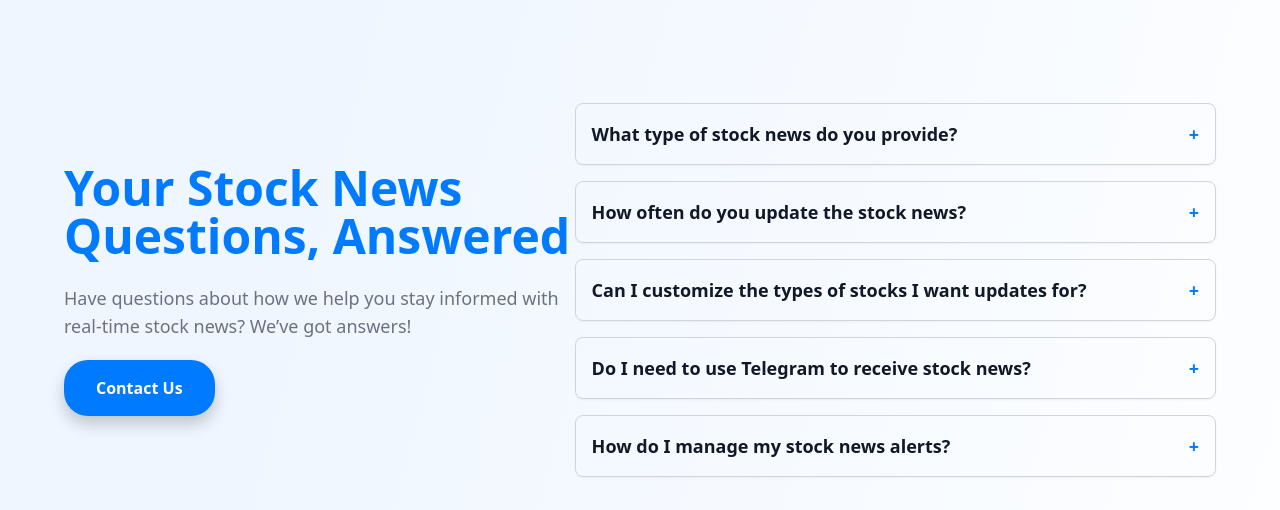
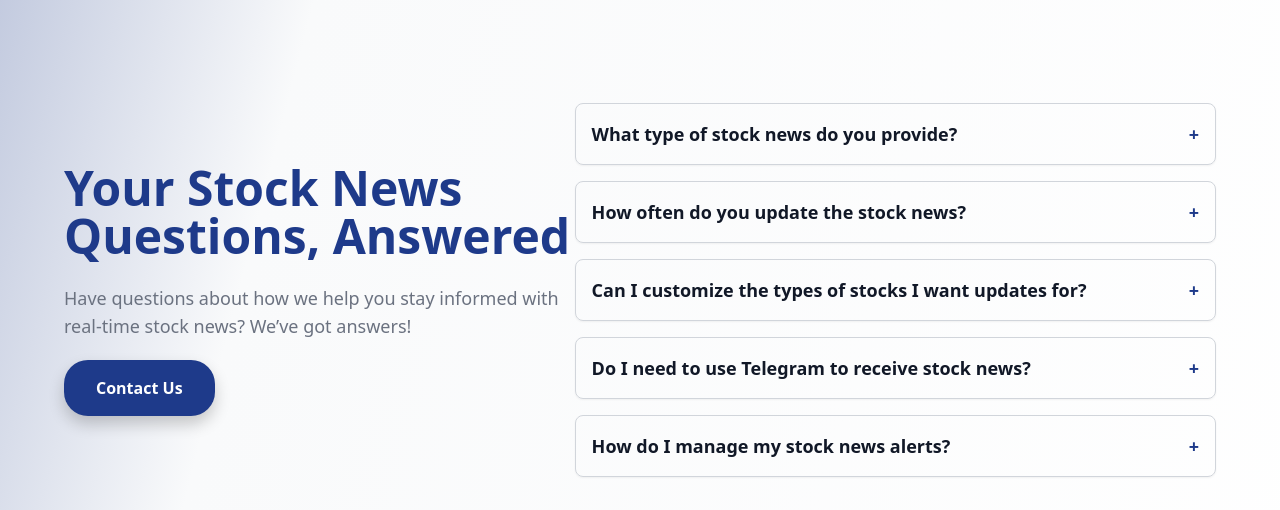
Before and after one commit to gouravkargwal/growcapitalfrontend, a Next.js app: page / in a window 1280 px wide. Shown: the part 3740-4250 px from the top of the page. Built offline with nearby package versions, Linux system fonts and the light colour scheme; no server answers.

Commit message:
feat: started theaming

```diff
--- a/src/Components/Header/PublicNavbar.tsx
+++ b/src/Components/Header/PublicNavbar.tsx
@@ -37,7 +37,7 @@ const Navbar = () => {
         <div className="text-2xl font-extrabold text-primary">Grow Capital</div>
         <div className="hidden lg:flex space-x-4">
           <button
-            className="px-6 py-2 border border-primary text-primary rounded-btn-lg font-semibold hover:bg-primary hover:text-white transition-all duration-300 transform hover:scale-105 shadow-btn-shadow"
+            className="px-6 py-2 border border-primary text-primary rounded-btn-lg font-semibold hover:bg-primary hover:text-textPrimary transition-all duration-300 transform hover:scale-105 shadow-btn-shadow"
             onClick={() => {
               router.push("/signin");
             }}
@@ -45,7 +45,7 @@ const Navbar = () => {
             Sign In
           </button>
           <button
-            className="px-6 py-2 bg-primary text-white rounded-btn-lg font-semibold hover:bg-accent transition-all duration-300 transform hover:scale-105 shadow-btn-shadow"
+            className="px-6 py-2 bg-primary text-textPrimary rounded-btn-lg font-semibold hover:bg-accent transition-all duration-300 transform hover:scale-105 shadow-btn-shadow"
             onClick={() => {
               router.push("/signup");
             }}
@@ -86,7 +86,7 @@ const Navbar = () => {
                 animate="visible"
               >
                 <button
-                  className="block px-6 py-2 border border-primary text-primary rounded-btn-lg font-semibold hover:bg-primary hover:text-white transition-all duration-300 transform hover:scale-105 shadow-btn-shadow"
+                  className="block px-6 py-2 border border-primary text-primary rounded-btn-lg font-semibold hover:bg-primary hover:text-textPrimary transition-all duration-300 transform hover:scale-105 shadow-btn-shadow"
                   onClick={() => {
                     router.push("/signin");
                     toggleMenu();
@@ -101,7 +101,7 @@ const Navbar = () => {
                 animate="visible"
               >
                 <button
-                  className="block px-6 py-2 bg-primary text-white rounded-btn-lg font-semibold hover:bg-accent transition-all duration-300 transform hover:scale-105 shadow-btn-shadow"
+                  className="block px-6 py-2 bg-primary text-textPrimary rounded-btn-lg font-semibold hover:bg-accent transition-all duration-300 transform hover:scale-105 shadow-btn-shadow"
                   onClick={() => {
                     router.push("/signin");
                     toggleMenu();
--- a/src/app/page.tsx
+++ b/src/app/page.tsx
@@ -27,7 +27,7 @@ const Home: React.FC = () => {
   }, [user, loading, router, pathname]);
 
   return (
-    <div className="bg-gradient-to-br from-blue-50 via-blue-50 to-white">
+    <div className="bg-gradient-to-br from-primary via-neutral to-background text-textPrimary">
       <PublicNavbar />
       <Hero />
       <Features />
--- a/tailwind.config.ts
+++ b/tailwind.config.ts
@@ -6,6 +6,7 @@ const config: Config = {
     "./src/Components/**/*.{js,ts,jsx,tsx,mdx}",
     "./src/app/**/*.{js,ts,jsx,tsx,mdx}",
   ],
+  darkMode: "class",
   theme: {
     extend: {
       backgroundImage: {
@@ -14,12 +15,22 @@ const config: Config = {
           "conic-gradient(from 180deg at 50% 50%, var(--tw-gradient-stops))",
       },
       colors: {
-        primary: "#007BFF", // Vibrant Blue (Lively for buttons and links)
-        accent: "#38D9A9", // Vibrant Green (For success and positive actions)
-        coral: "#FF6B6B", // Vibrant Coral (For call-to-action buttons)
-        neutral: "#F3F4F6", // Light gray for backgrounds and content
-        textPrimary: "#111827", // Darker text for contrast (improves readability)
-        textSecondary: "#6B7280", // Medium gray for secondary text
+        primary: "#1E3A8A", // Dark Blue
+        accent: "#14B8A6", // Teal
+        coral: "#F43F5E", // Coral
+        neutral: "#F9FAFB", // Soft Neutral Gray
+        textPrimary: "#111827", // Dark Text
+        textSecondary: "#6B7280", // Gray Text
+        background: "#FFFFFF", // White
+
+        // Dark Mode Colors
+        darkPrimary: "#1D4ED8", // Lighter Blue for dark mode
+        darkAccent: "#22D3EE", // Vibrant Accent in dark mode
+        darkCoral: "#FB7185", // Coral for dark mode
+        darkNeutral: "#1F2937", // Dark Neutral Gray
+        darkTextPrimary: "#F9FAFB", // Light text for dark mode
+        darkTextSecondary: "#9CA3AF", // Soft gray text for dark mode
+        darkBackground: "#111827", // Dark background
       },
       fontSize: {
         "hero-title": ["3.5rem", "1.2"], // Bolder, larger font for hero sections
```
